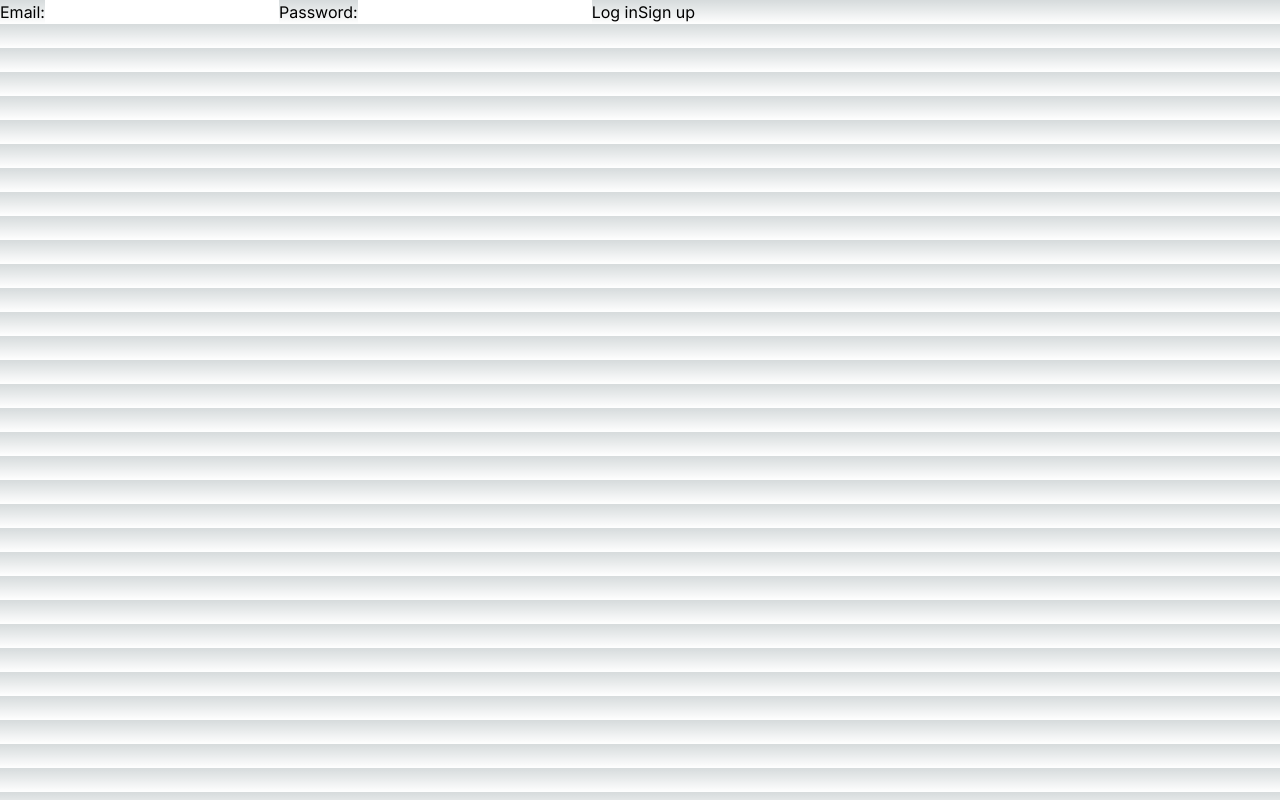
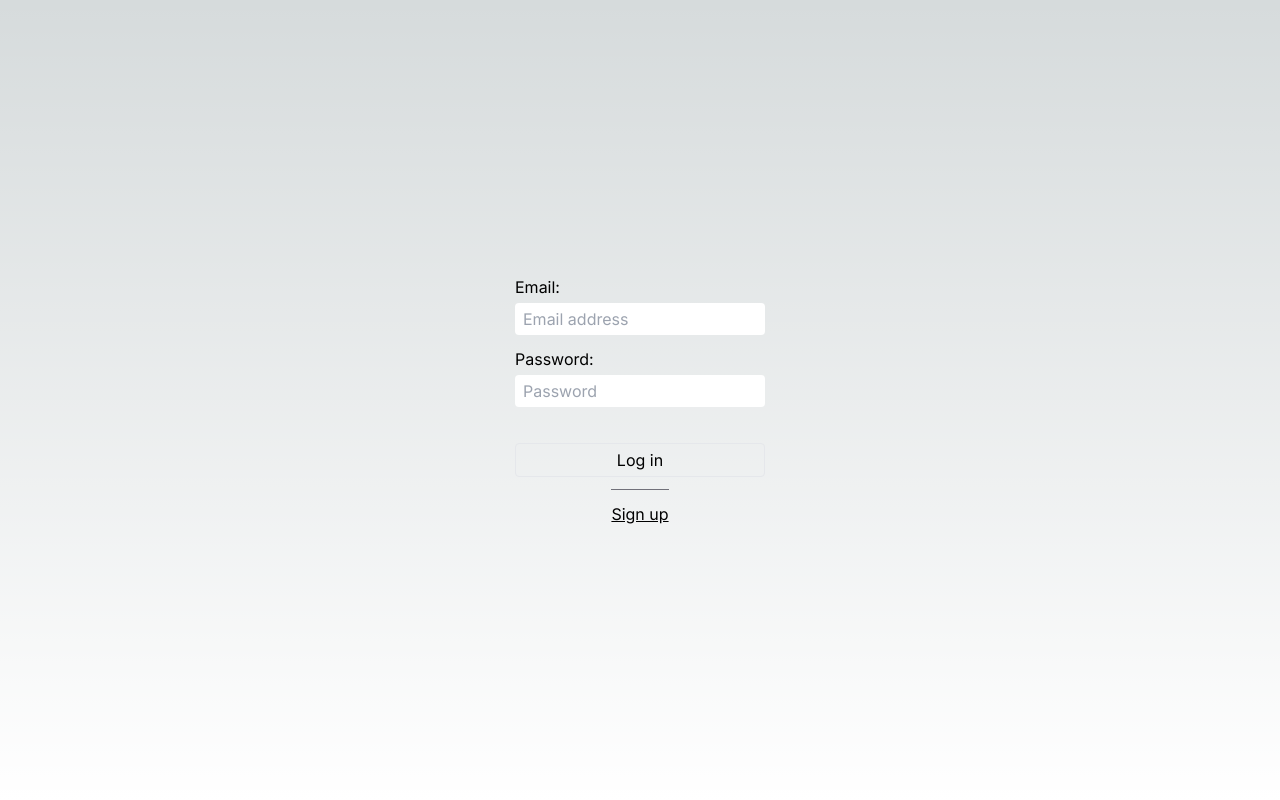
Before and after one commit to piotrszubert/pexels-gallery, a Next.js app: page /login in a window 1280 px wide. Built offline with nearby package versions, Linux system fonts and the light colour scheme.

Commit message:
format files, login page

```diff
--- a/app/login/page.tsx
+++ b/app/login/page.tsx
@@ -2,13 +2,40 @@ import { login, signup } from "./actions"
 
 export default function LoginPage() {
   return (
-    <form>
-      <label htmlFor="email">Email:</label>
-      <input id="email" name="email" type="email" required />
-      <label htmlFor="password">Password:</label>
-      <input id="password" name="password" type="password" required />
-      <button formAction={login}>Log in</button>
-      <button formAction={signup}>Sign up</button>
-    </form>
+    <main className="min-h-screen grid place-items-center">
+      <form className="flex flex-col gap-3">
+        <div>
+          <label htmlFor="email" className="block mb-1">
+            Email:
+          </label>
+          <input
+            className="text-black px-2 py-1 rounded"
+            id="email"
+            name="email"
+            type="email"
+            placeholder="Email address"
+            required
+          />
+        </div>
+        <div>
+          <label htmlFor="password" className="block mb-1">
+            Password:
+          </label>
+          <input
+            className="text-black px-2 py-1 rounded"
+            id="password"
+            name="password"
+            type="password"
+            placeholder="Password"
+            required
+          />
+        </div>
+        <div className="flex flex-col gap-3 mt-6">
+          <button className="border px-2 py-1 rounded" formAction={login}>Log in</button>
+          <div className="border-b border-zinc-500 mx-24"></div>
+          <button className="underline" formAction={signup}>Sign up</button>
+        </div>
+      </form>
+    </main>
   )
 }
```
